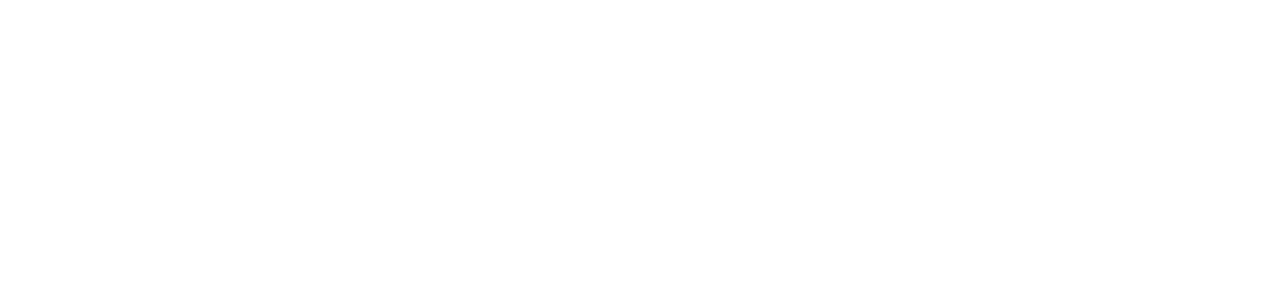
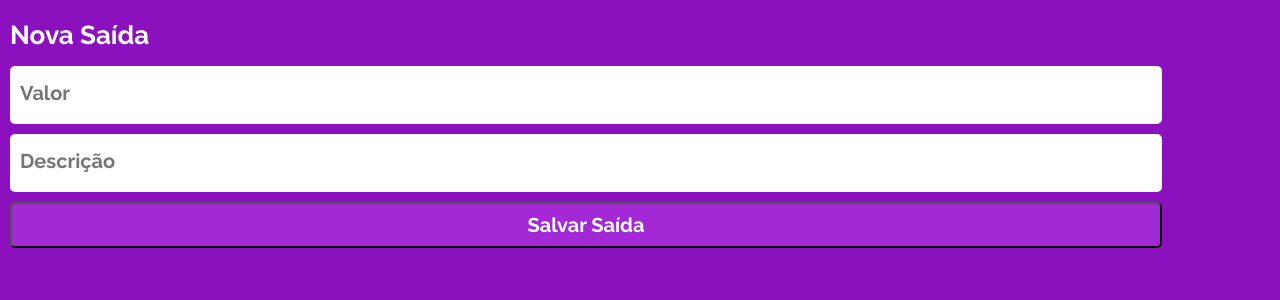
Before and after one commit to PedroRondelli/mywallet-front, a React (Create React App) app: page /debit in a window 1280 px wide. Shown: the top 300 px of the page. Built offline with nearby package versions, Linux system fonts and the light colour scheme; a web font is replaced by a local one.

Commit message:
concludes debit page layout

```diff
--- a/src/components/DebitPage.js
+++ b/src/components/DebitPage.js
@@ -1,5 +1,31 @@
+import styled from "styled-components";
+
+
 export default function DebitPage() {
-    return(
-        <></>
-    )
+  return (
+    <Container>
+      <NewCreditTitle>Nova Saída</NewCreditTitle>
+      <form>
+        <input placeholder="Valor" required />
+        <input placeholder="Descrição" required />
+        <button>Salvar Saída</button>
+      </form>
+    </Container>
+  );
 }
+
+const NewCreditTitle = styled.h1`
+  font-family: Raleway;
+  font-size: 26px;
+  line-height: 31px;
+  letter-spacing: 0em;
+  color: #ffff;
+  margin: 10px auto;
+`;
+
+const Container = styled.div`
+  min-height: 100vh;
+
+  padding: 10px;
+  background-color: #8c11be;
+`;
```
